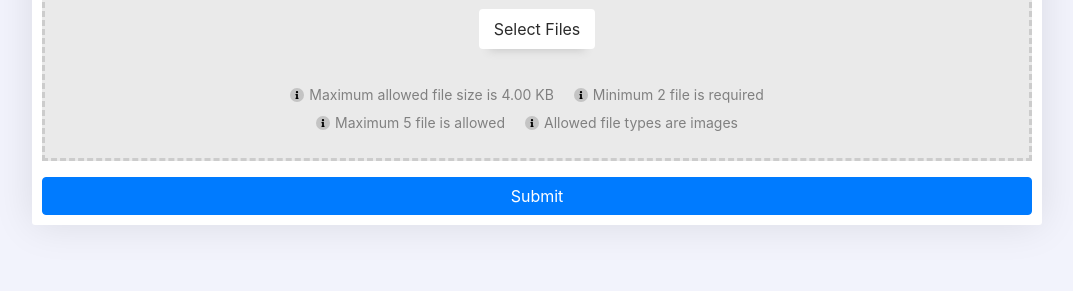
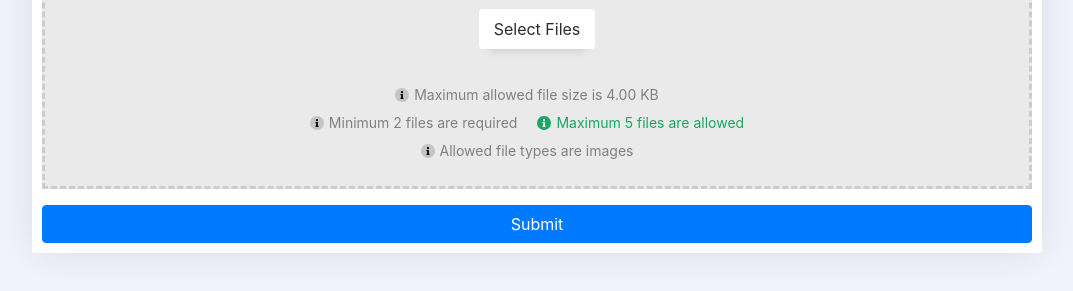
Before and after one commit to sovware/ez-media-uploader, a website: page index.html in a window 1280 px wide. Shown: the part 589-880 px from the top of the page, without its empty margins (103-1176 px from the left). Drawn offline with nearby package versions, Linux system fonts and the light colour scheme.

Commit message:
added featured option for info text

```diff
--- a/css/ez-media-uploader.css
+++ b/css/ez-media-uploader.css
@@ -461,11 +461,10 @@
   margin-right: 20px;
   color:gray;
   font-size: 14px;
+  transition: all ease-in-out 300ms;
 }
 
-.ezmu__info-list-item.has-error {
-  color: #f25454;
-}
+
 
 .ezmu__info-list-item::before {
   content: ' ';
@@ -481,8 +480,21 @@
   background-color:#c4c4c4;
   vertical-align: top;
   border-radius: 50%;
+  transition: all ease-in-out 300ms;
 }
 
+
+.ezmu__info-list-item.is-featured {
+  color: #1aa663;
+}
+.ezmu__info-list-item.is-featured::before {
+  background-image: url('../images/info-solid-light.svg');
+  background-color: #1aa663;
+}
+
+.ezmu__info-list-item.has-error {
+  color: #f25454;
+}
 .ezmu__info-list-item.has-error::before {
   background-image: url('../images/info-solid-light.svg');
   background-color: #f25454;
--- a/index.html
+++ b/index.html
@@ -101,10 +101,10 @@
                   Maximum allowed file size is __DT__
                 </span>
                 <span class="ezmu-dictionary-info-min-file-items" data-show='1'>
-                  Minimum __DT__ file is required
+                  Minimum __DT__ files are required
                 </span>
-                <span class="ezmu-dictionary-info-max-file-items" data-show='1'>
-                  Maximum __DT__ file is allowed
+                <span class="ezmu-dictionary-info-max-file-items" data-show='1' data-featured="1">
+                  Maximum __DT__ files are allowed
                 </span>
                 <span class="ezmu-dictionary-info-type" data-show='1'>
                   Allowed file types are __DT__
--- a/js/ez-media-uploader.js
+++ b/js/ez-media-uploader.js
@@ -42,12 +42,16 @@
         info: {
           maxTotalFileSize: {
             text: 'Maximum allowed file size is __DT__',
-            show: true,
-            class: 'ezmu-dictionary-info-max-total-file-size'
-          },
-          minFileItems: { text: 'Minimum __DT__ file is required', show: true },
-          maxFileItems: { text: 'Maximum __DT__ file is allowed', show: true },
-          allowedFileFormats: { text: 'Allowed file types are __DT__', show: true },
+            show: true, featured: false },
+          minFileItems: {
+            text: 'Minimum __DT__ files are required',
+            show: true, featured: false },
+          maxFileItems: {
+            text: 'Maximum __DT__ files are allowed',
+            show: true, featured: false },
+          allowedFileFormats: {
+            text: 'Allowed file types are __DT__',
+            show: true, featured: false },
         }
       },
 
@@ -202,8 +206,10 @@
           var elm_dic = elm[0].innerHTML.trim();
           self.options.dictionary.info[item.key].text = elm_dic;
 
-          var active = elm[0].getAttribute('data-show');
-          self.options.dictionary.info[item.key].show = ( active === '0' || active === 'false' ) ? false : true;
+          var show = elm[0].getAttribute('data-show');
+          var featured = elm[0].getAttribute('data-featured');
+          self.options.dictionary.info[item.key].show = ( show === '0' || show === 'false' ) ? false : true;
+          self.options.dictionary.info[item.key].featured = ( featured === '1' || featured === 'true' ) ? true : false;
         }
       });
     };
@@ -272,7 +278,6 @@
       var self = this;
       var files = this.filesMeta;
       var alerts = this.options.dictionary.alert;
-      var info = this.options.dictionary.info;
       var error_log = [];
 
       // Validate Min File Items
@@ -326,8 +331,6 @@
       if (!this.isClean && this.options.showAlerts) {
         updateValidationFeedback(error_log, this.statusSection);
       }
-
-
 
       var info_elm = self.container.querySelectorAll('.ezmu__info-list-item');
       if ( info_elm && info_elm.length ) {
@@ -452,14 +455,10 @@
       var media_picker_elm = createMediaPickerSection(this);
       var preview_section_elm = createPreviewSection(this);
 
-
-
       container.appendChild(drop_zone_section_elm);
       container.appendChild(loading_section_elm);
       container.appendChild(media_picker_elm);
       container.appendChild(preview_section_elm);
-
-
 
       var upload_button_container = container.querySelectorAll(
         ".ezmu__upload-button-wrap"
@@ -1004,9 +1003,9 @@
       if (info_dictionary[info].show) {
         var dictionary_data = getDictionaryData(info, data);
         var text = info_dictionary[info].text.replace(/(__DT__)/g, dictionary_data);
-        var li = createElementWithClass(
-          "ezmu__info-list-item " + info, 'li', text
-        );
+        var class_name = "ezmu__info-list-item " + info;
+        class_name = (info_dictionary[info].featured) ? class_name + ' is-featured' : class_name;
+        var li = createElementWithClass( class_name, 'li', text );
         info_list.appendChild(li);
         item_count++;
       }
```
